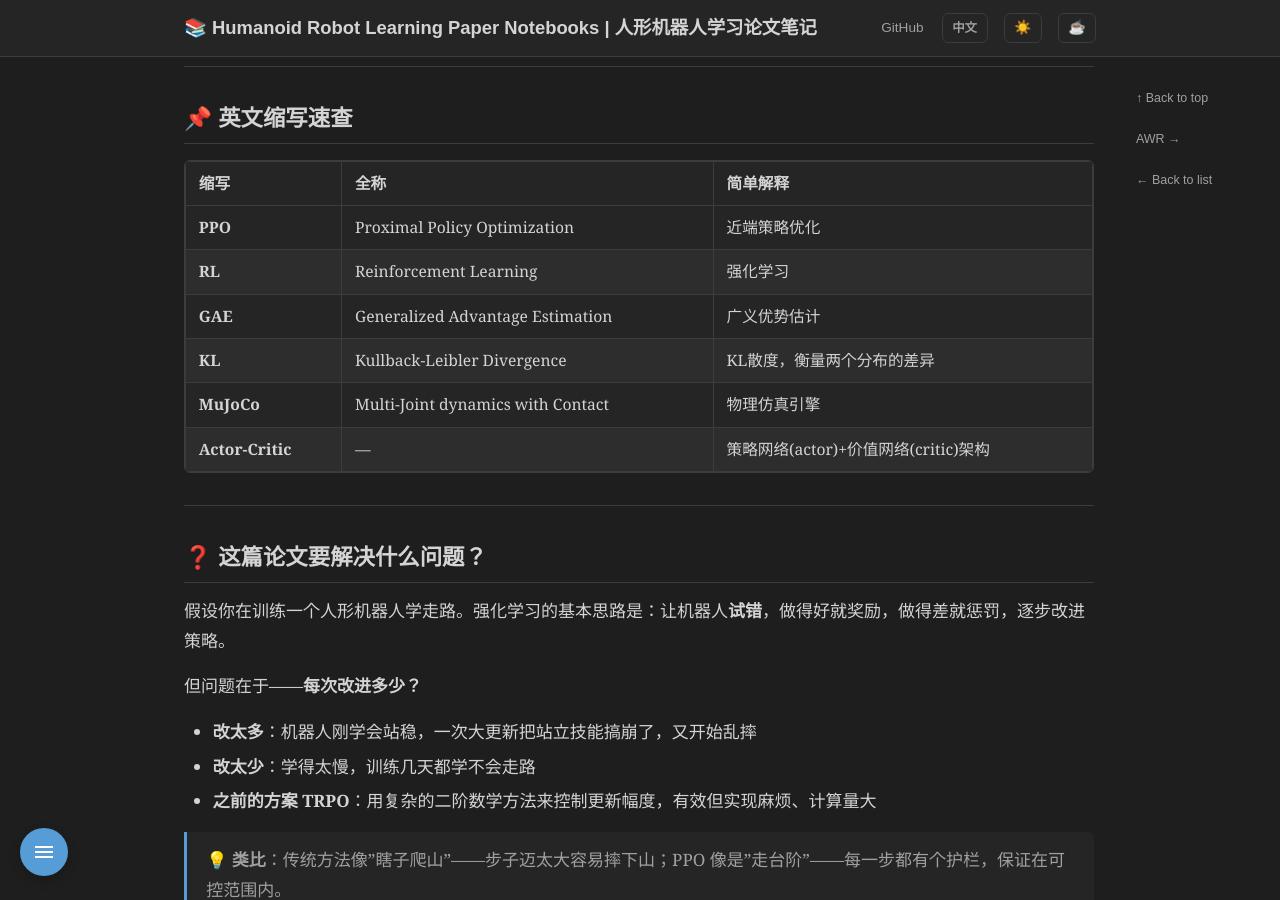
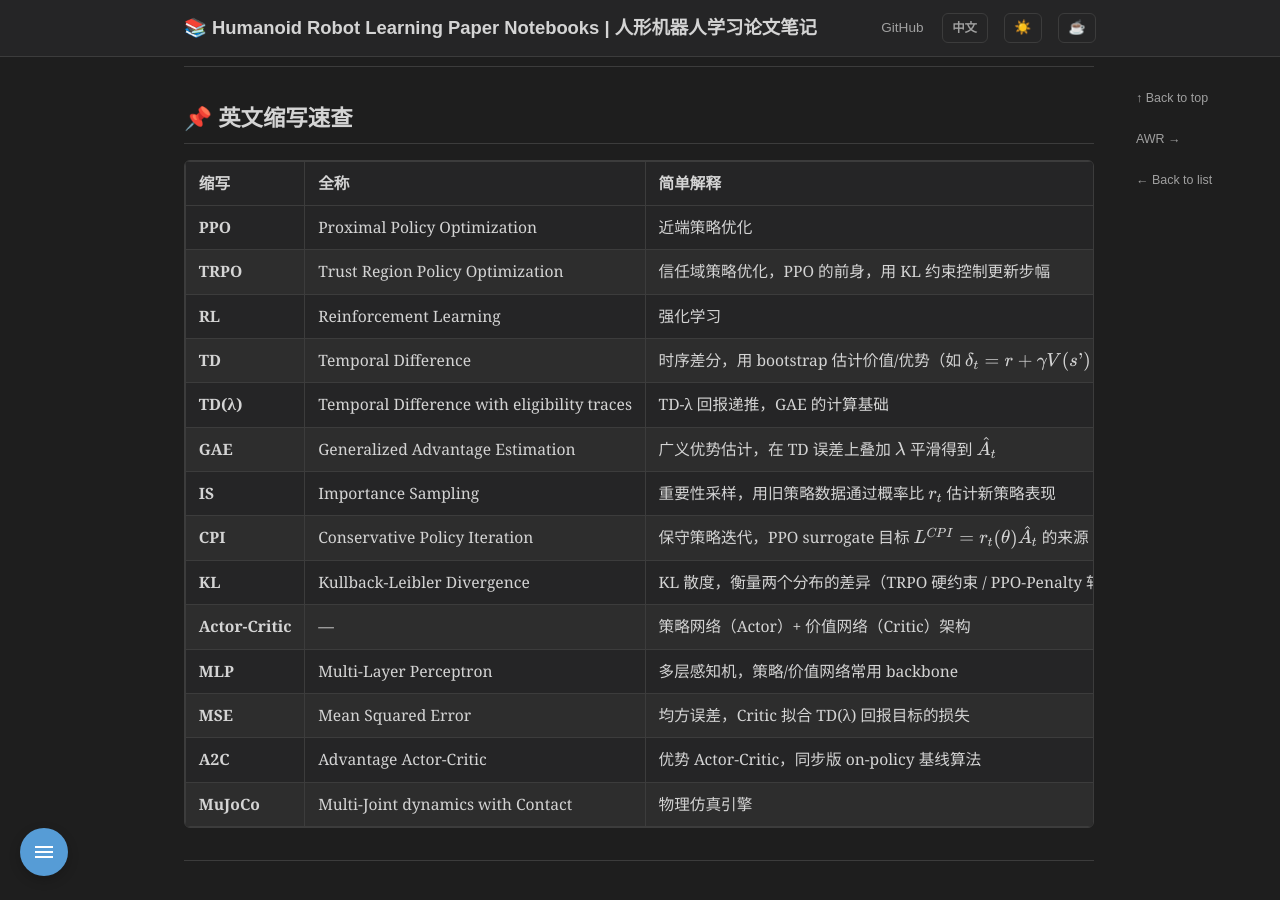
Before and after one commit to ImChong/Humanoid_Robot_Learning_Paper_Notebooks, a Jekyll site: the page built from papers/01_Foundational_RL/PPO_Proximal_Policy_Optimization/PPO_Proximal_Policy_Optimization.md, in a window 1280 px wide and 900 px high, scrolled down 975 px. Built offline with Jekyll 4.4.1, drawn with Linux system fonts in a browser that asks for light colours.

Commit message:
docs(PPO): 补全英文缩写速查（TD、TRPO 等）
Co-authored-by: Chong Liu <chongliu2021@163.com>

```diff
--- a/papers/01_Foundational_RL/PPO_Proximal_Policy_Optimization/PPO_Proximal_Policy_Optimization.md
+++ b/papers/01_Foundational_RL/PPO_Proximal_Policy_Optimization/PPO_Proximal_Policy_Optimization.md
@@ -38,11 +38,19 @@ PPO 通过一个简单的**裁剪机制**，让强化学习的策略更新既大
 | 缩写 | 全称 | 简单解释 |
 |------|------|----------|
 | **PPO** | Proximal Policy Optimization | 近端策略优化 |
+| **TRPO** | Trust Region Policy Optimization | 信任域策略优化，PPO 的前身，用 KL 约束控制更新步幅 |
 | **RL** | Reinforcement Learning | 强化学习 |
-| **GAE** | Generalized Advantage Estimation | 广义优势估计 |
-| **KL** | Kullback-Leibler Divergence | KL散度，衡量两个分布的差异 |
+| **TD** | Temporal Difference | 时序差分，用 bootstrap 估计价值/优势（如 $\delta_t = r + \gamma V(s') - V(s)$） |
+| **TD(λ)** | Temporal Difference with eligibility traces | TD-λ 回报递推，GAE 的计算基础 |
+| **GAE** | Generalized Advantage Estimation | 广义优势估计，在 TD 误差上叠加 $\lambda$ 平滑得到 $\hat{A}_t$ |
+| **IS** | Importance Sampling | 重要性采样，用旧策略数据通过概率比 $r_t$ 估计新策略表现 |
+| **CPI** | Conservative Policy Iteration | 保守策略迭代，PPO surrogate 目标 $L^{CPI}=r_t(\theta)\hat{A}_t$ 的来源 |
+| **KL** | Kullback-Leibler Divergence | KL 散度，衡量两个分布的差异（TRPO 硬约束 / PPO-Penalty 软惩罚） |
+| **Actor-Critic** | — | 策略网络（Actor）+ 价值网络（Critic）架构 |
+| **MLP** | Multi-Layer Perceptron | 多层感知机，策略/价值网络常用 backbone |
+| **MSE** | Mean Squared Error | 均方误差，Critic 拟合 TD(λ) 回报目标的损失 |
+| **A2C** | Advantage Actor-Critic | 优势 Actor-Critic，同步版 on-policy 基线算法 |
 | **MuJoCo** | Multi-Joint dynamics with Contact | 物理仿真引擎 |
-| **Actor-Critic** | — | 策略网络(actor)+价值网络(critic)架构 |
 
 ---
 
```
Also changed, not shown: _data/papers.json.
